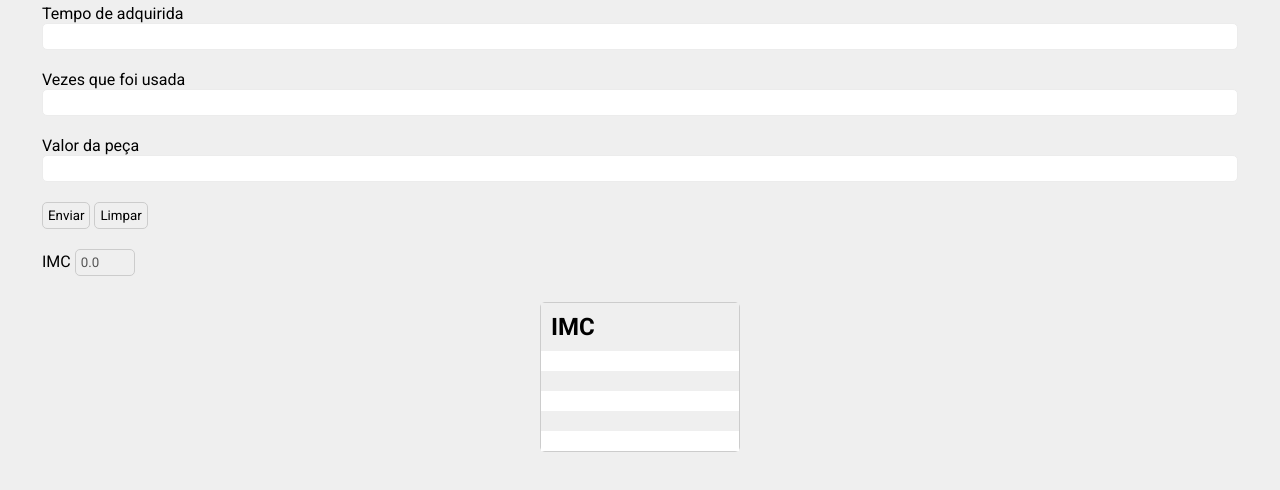
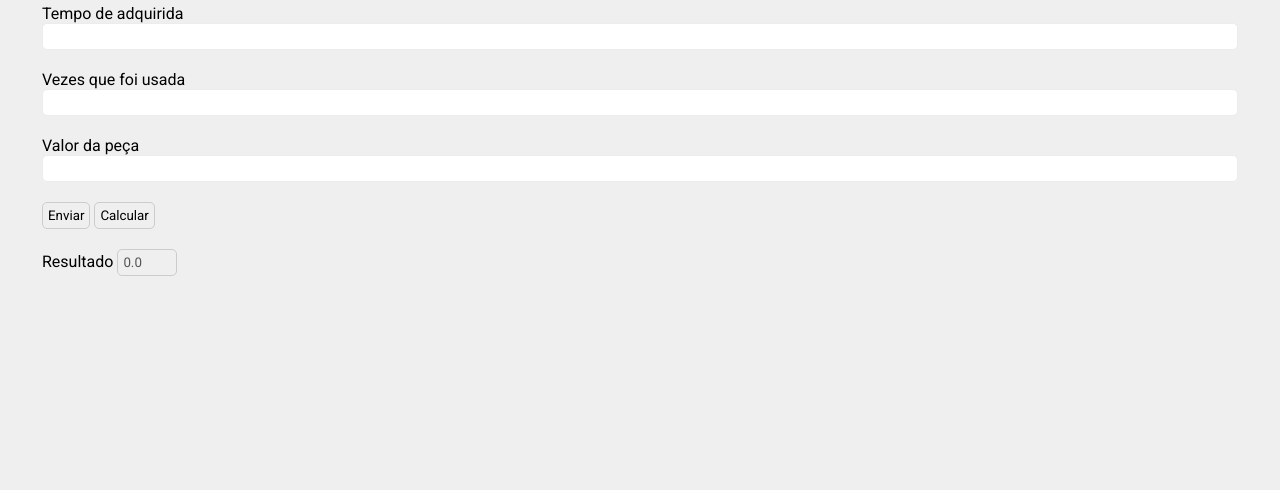
Before and after one commit to uuillians/funcao, a plain HTML site: page index.html in a window 1280 px wide. Shown: the part 76-566 px from the top of the page. Drawn offline with Linux system fonts and the light colour scheme.

Commit message:
IMC para Resultado+ comente div IMC

```diff
--- a/index.html
+++ b/index.html
@@ -72,12 +72,12 @@
                 type='reset'
                 class='botao'
                 id='btnLimpar'>
-                Limpar
+                Calcular
             </button>
         </div>
 
         <div class="form-group">
-            <label for="imc">IMC</label>
+            <label for="imc">Resultado</label>
             <input
                 type="number"
                 name="imc"
@@ -89,7 +89,7 @@
             <span id='aviso'></span>
         </div>
     </form>
-    <div id='resultado'>
+    <!--<div id='resultado'>
         <h2 id='id' class='pessoa'>IMC</h2>
         <p id='nome' class='pessoa'></p>
         <p id='idade' class='pessoa'></p>
@@ -97,6 +97,7 @@
         <p id='altura' class='pessoa'></p>
         <p id='imc' class='pessoa'></p>
     </div>
+-->
 </main>
 <script src="aula14.js"></script>
 </body>
```
